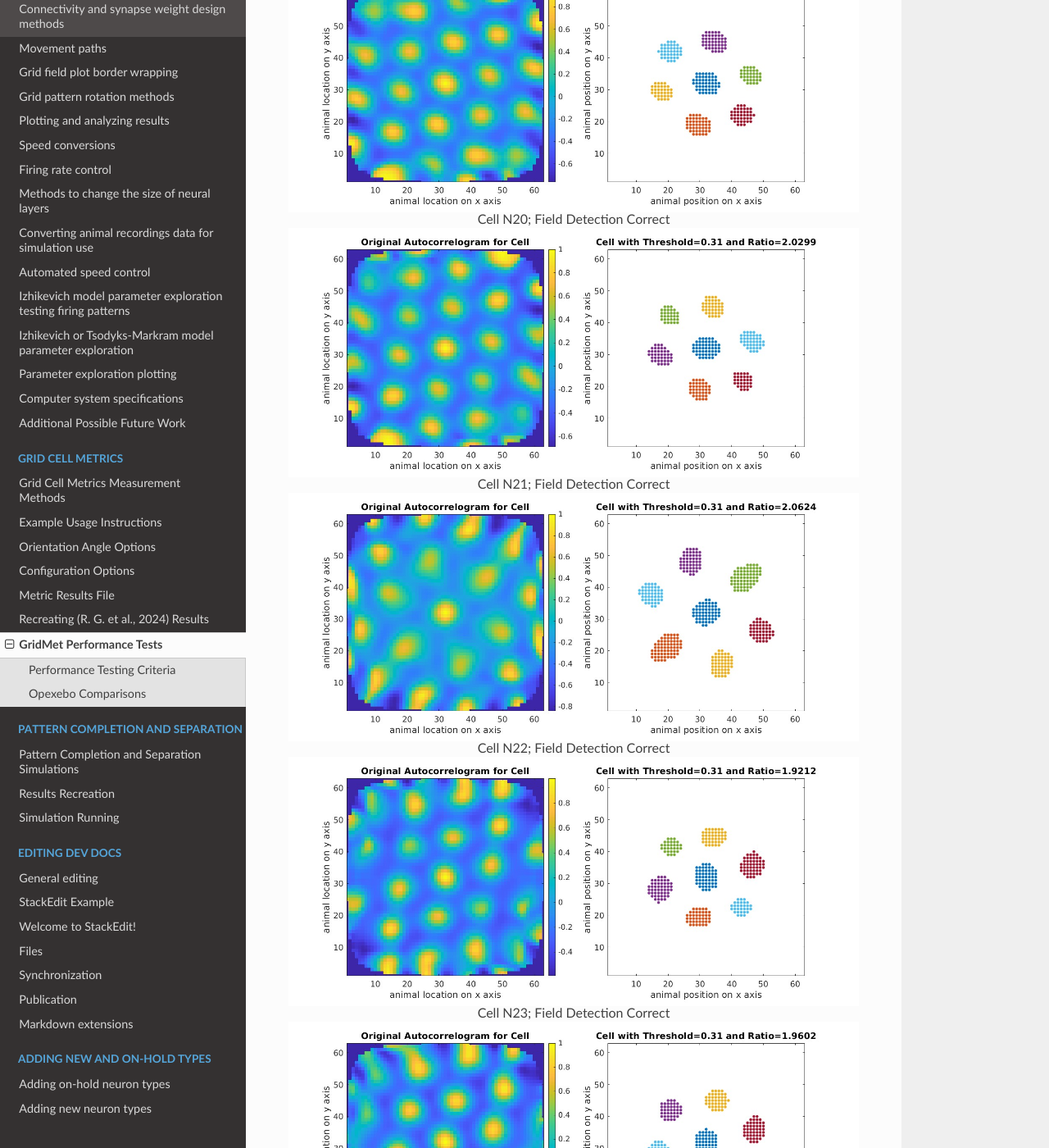
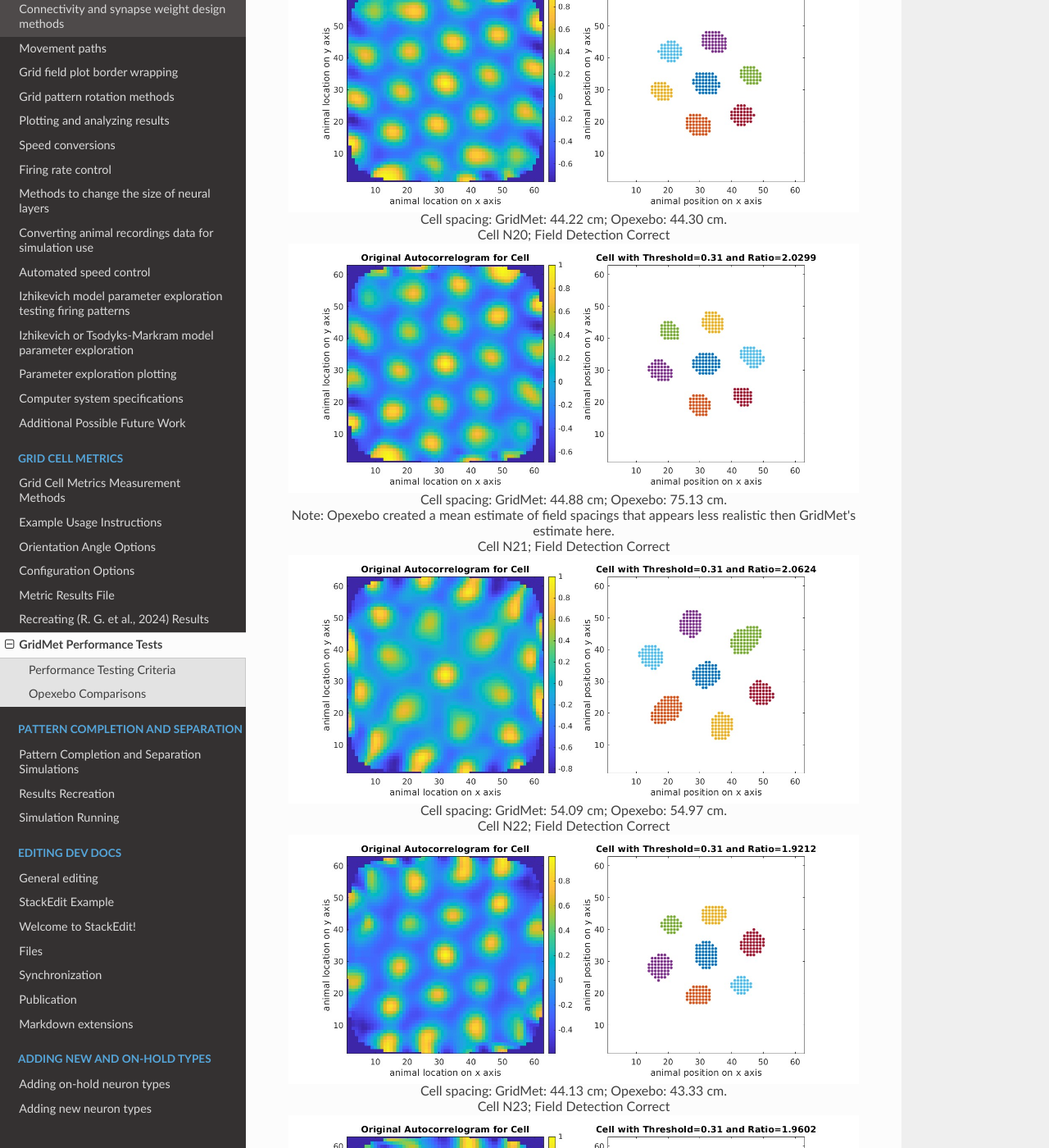
Before and after one commit to Hippocampome-Org/hco_dev_docs, a Sphinx documentation site: the page built from docs/gridcell_metrics/performance_tests.md, in a window 1280 px wide and 1400 px high, scrolled down 6123 px. Shown: the whole window at 82% size. Built offline with Sphinx 7.4.7 and the Read the Docs theme 3.1.0, drawn with Linux system fonts in a browser that asks for light colours; some of the changed text lies outside the part shown.

Commit message:
performance tests page update

```diff
--- a/docs/gridcell_metrics/performance_tests.md
+++ b/docs/gridcell_metrics/performance_tests.md
@@ -66,36 +66,54 @@ Note: Cell N11's field detection was not penalized for any merged fields because
 <br>Note: Opexebo created a mean estimate of field spacings that appears less realistic then GridMet's estimate here.
 <br>Cell N19; Field Detection Correct
 <a href='https://github.com/Hippocampome-Org/hco_dev_docs/blob/master/media/performance_tests/n19.jpg?raw=true'><img src="https://github.com/Hippocampome-Org/hco_dev_docs/blob/master/media/performance_tests/n19.jpg?raw=true"  width="700"></a>
+<br>Cell spacing: GridMet: 44.22 cm; Opexebo: 44.30 cm.
 <br>Cell N20; Field Detection Correct
 <a href='https://github.com/Hippocampome-Org/hco_dev_docs/blob/master/media/performance_tests/n20.jpg?raw=true'><img src="https://github.com/Hippocampome-Org/hco_dev_docs/blob/master/media/performance_tests/n20.jpg?raw=true"  width="700"></a>
+<br>Cell spacing: GridMet: 44.88 cm; Opexebo: 75.13 cm.
+<br>Note: Opexebo created a mean estimate of field spacings that appears less realistic then GridMet's estimate here.
 <br>Cell N21; Field Detection Correct
 <a href='https://github.com/Hippocampome-Org/hco_dev_docs/blob/master/media/performance_tests/n21.jpg?raw=true'><img src="https://github.com/Hippocampome-Org/hco_dev_docs/blob/master/media/performance_tests/n21.jpg?raw=true"  width="700"></a>
+<br>Cell spacing: GridMet: 54.09 cm; Opexebo: 54.97 cm.
 <br>Cell N22; Field Detection Correct
 <a href='https://github.com/Hippocampome-Org/hco_dev_docs/blob/master/media/performance_tests/n22.jpg?raw=true'><img src="https://github.com/Hippocampome-Org/hco_dev_docs/blob/master/media/performance_tests/n22.jpg?raw=true"  width="700"></a>
+<br>Cell spacing: GridMet: 44.13 cm; Opexebo: 43.33 cm.
 <br>Cell N23; Field Detection Correct
 <a href='https://github.com/Hippocampome-Org/hco_dev_docs/blob/master/media/performance_tests/n23.jpg?raw=true'><img src="https://github.com/Hippocampome-Org/hco_dev_docs/blob/master/media/performance_tests/n23.jpg?raw=true"  width="700"></a>
+<br>Cell spacing: GridMet: 45.78 cm; Opexebo: 45.55 cm.
 <br>Cell N24; Field Detection Correct
 <a href='https://github.com/Hippocampome-Org/hco_dev_docs/blob/master/media/performance_tests/n24.jpg?raw=true'><img src="https://github.com/Hippocampome-Org/hco_dev_docs/blob/master/media/performance_tests/n24.jpg?raw=true"  width="700"></a>
+<br>Cell spacing: GridMet: 44.72 cm; Opexebo: 74.48 cm.
+<br>Note: Opexebo created a mean estimate of field spacings that appears less realistic then GridMet's estimate here.
 <br>Cell N25; Field Detection Correct
 <a href='https://github.com/Hippocampome-Org/hco_dev_docs/blob/master/media/performance_tests/n25.jpg?raw=true'><img src="https://github.com/Hippocampome-Org/hco_dev_docs/blob/master/media/performance_tests/n25.jpg?raw=true"  width="700"></a>
+<br>Cell spacing: GridMet: 46.03 cm; Opexebo: 46.04 cm.
 <br>Cell N26; Field Detection Correct
 <a href='https://github.com/Hippocampome-Org/hco_dev_docs/blob/master/media/performance_tests/n26.jpg?raw=true'><img src="https://github.com/Hippocampome-Org/hco_dev_docs/blob/master/media/performance_tests/n26.jpg?raw=true"  width="700"></a>
+<br>Cell spacing: GridMet: 45.16 cm; Opexebo: 46.04 cm.
 <br>Cell N27; Field Detection Correct
 <a href='https://github.com/Hippocampome-Org/hco_dev_docs/blob/master/media/performance_tests/n27.jpg?raw=true'><img src="https://github.com/Hippocampome-Org/hco_dev_docs/blob/master/media/performance_tests/n27.jpg?raw=true"  width="700"></a>
+<br>Cell spacing: GridMet: 60.22 cm; Opexebo: 62.38 cm.
 <br>Cell N28; Field Detection Correct
 <a href='https://github.com/Hippocampome-Org/hco_dev_docs/blob/master/media/performance_tests/n28.jpg?raw=true'><img src="https://github.com/Hippocampome-Org/hco_dev_docs/blob/master/media/performance_tests/n28.jpg?raw=true"  width="700"></a>
+<br>Cell spacing: GridMet: 65.22 cm; Opexebo: 62.47 cm.
 <br>Cell N29; Field Detection Correct
 <a href='https://github.com/Hippocampome-Org/hco_dev_docs/blob/master/media/performance_tests/n29.jpg?raw=true'><img src="https://github.com/Hippocampome-Org/hco_dev_docs/blob/master/media/performance_tests/n29.jpg?raw=true"  width="700"></a>
+<br>Cell spacing: GridMet: 65.03 cm; Opexebo: 65.75 cm.
 Note: Cell numbering skips N30, N31, and N32.
 <br>Cell N33; Field Detection Correct
 <a href='https://github.com/Hippocampome-Org/hco_dev_docs/blob/master/media/performance_tests/n33.jpg?raw=true'><img src="https://github.com/Hippocampome-Org/hco_dev_docs/blob/master/media/performance_tests/n33.jpg?raw=true"  width="700"></a>
+<br>Cell spacing: GridMet: 36.07 cm; Opexebo: 32.27 cm. (px2cm is 45/32 for n33-n37)
 <br>Cell N34; Field Detection Correct
 <a href='https://github.com/Hippocampome-Org/hco_dev_docs/blob/master/media/performance_tests/n34.jpg?raw=true'><img src="https://github.com/Hippocampome-Org/hco_dev_docs/blob/master/media/performance_tests/n34.jpg?raw=true"  width="700"></a>
+<br>Cell spacing: GridMet: 32.02 cm; Opexebo: 25.35 cm.
 <br>Cell N35; Field Detection Incorrect
 <a href='https://github.com/Hippocampome-Org/hco_dev_docs/blob/master/media/performance_tests/n35.jpg?raw=true'><img src="https://github.com/Hippocampome-Org/hco_dev_docs/blob/master/media/performance_tests/n35.jpg?raw=true"  width="700"></a>
 Note: Cell N35 was observed to have incorrect detection because it has two instances of merged fields. These instances will only have small effects on its metrics. The human evaluator could clearly distinguish the seperate field areas in each pair of fields that were merged in detection in this case. The evaluator being able to distinguish these areas caused an expectation for the automated detection to also create that if its detection is to be considered correct.
+<br>Cell spacing: GridMet: 32.01 cm; Opexebo: 29.74 cm.
 <br>Cell N36; Field Detection Correct
 <a href='https://github.com/Hippocampome-Org/hco_dev_docs/blob/master/media/performance_tests/n36.jpg?raw=true'><img src="https://github.com/Hippocampome-Org/hco_dev_docs/blob/master/media/performance_tests/n36.jpg?raw=true"  width="700"></a>
+<br>Cell spacing: GridMet: 24.47 cm; Opexebo: 24.24 cm.
 <br>Cell N37; Field Detection Correct
 <a href='https://github.com/Hippocampome-Org/hco_dev_docs/blob/master/media/performance_tests/n37.jpg?raw=true'><img src="https://github.com/Hippocampome-Org/hco_dev_docs/blob/master/media/performance_tests/n37.jpg?raw=true"  width="700"></a>
+<br>Cell spacing: GridMet: 29.26 cm; Opexebo: 29.50 cm.
 </center>
```
Also changed, not shown: other parts of docs/gridcell_metrics/performance_tests.md (+1 -1 lines).
